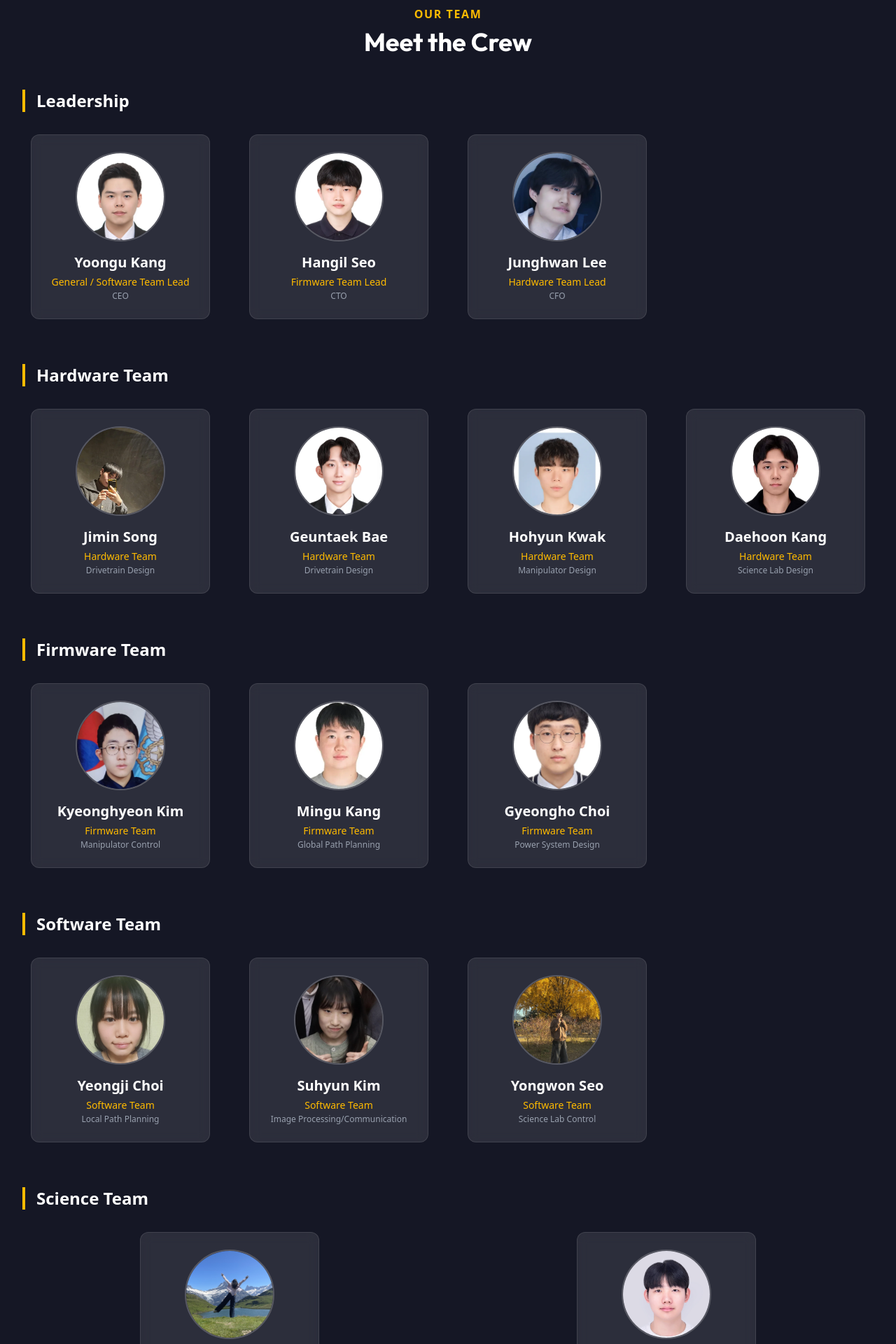
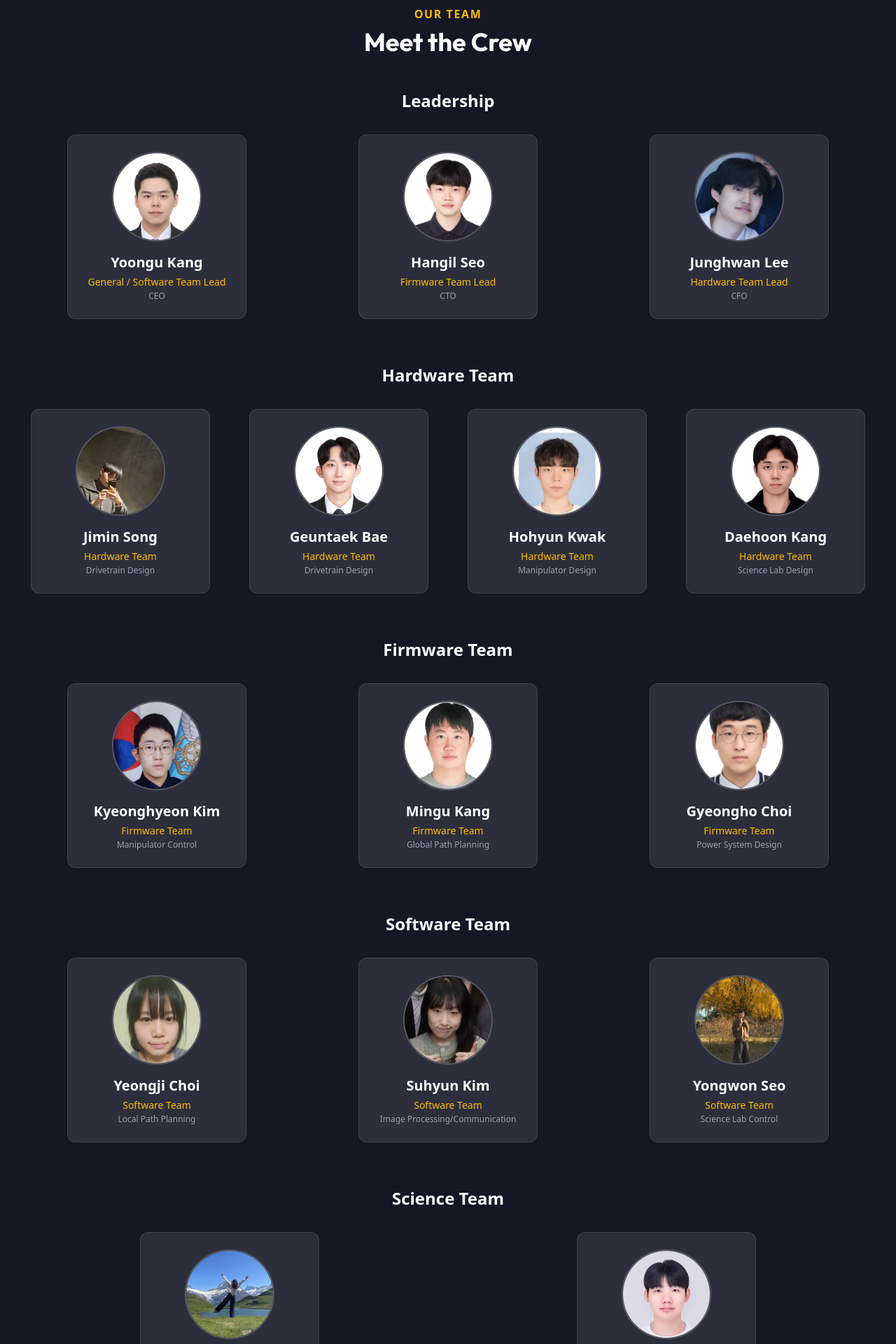
Before and after one commit to ZenithSpace/zenith.github.io, a React (Vite) app in the folder zenith-web/: page / in a window 1280 px wide. Shown: the part 4120-6040 px from the top of the page at 70% size. Built offline with nearby package versions, Linux system fonts and the light colour scheme; a web font is replaced by a local one.

Commit message:
style: center align team headers and items

```diff
--- a/zenith-web/src/components/Team.tsx
+++ b/zenith-web/src/components/Team.tsx
@@ -169,8 +169,8 @@ const Team = () => {
             <div className="hidden lg:block max-w-7xl mx-auto px-4 sm:px-6 lg:px-8 space-y-16">
                 {/* Leadership */}
                 <div className="space-y-8">
-                    <h4 className="text-2xl font-bold text-white border-l-4 border-zenith-sub pl-4">Leadership</h4>
-                    <div className="grid grid-cols-4 gap-8 justify-items-center">
+                    <h4 className="text-2xl font-bold text-white text-center">Leadership</h4>
+                    <div className="flex flex-wrap justify-center gap-8">
                         {groups.leadership.map((member, index) => (
                             <MemberCard key={`lead-${index}`} member={member} />
                         ))}
@@ -179,8 +179,8 @@ const Team = () => {
 
                 {/* Hardware */}
                 <div className="space-y-8">
-                    <h4 className="text-2xl font-bold text-white border-l-4 border-zenith-sub pl-4">Hardware Team</h4>
-                    <div className="grid grid-cols-4 gap-8 justify-items-center">
+                    <h4 className="text-2xl font-bold text-white text-center">Hardware Team</h4>
+                    <div className="flex flex-wrap justify-center gap-8">
                         {groups.hardware.map((member, index) => (
                             <MemberCard key={`hw-${index}`} member={member} />
                         ))}
@@ -189,8 +189,8 @@ const Team = () => {
 
                 {/* Firmware */}
                 <div className="space-y-8">
-                    <h4 className="text-2xl font-bold text-white border-l-4 border-zenith-sub pl-4">Firmware Team</h4>
-                    <div className="grid grid-cols-4 gap-8 justify-items-center">
+                    <h4 className="text-2xl font-bold text-white text-center">Firmware Team</h4>
+                    <div className="flex flex-wrap justify-center gap-8">
                         {groups.firmware.map((member, index) => (
                             <MemberCard key={`fw-${index}`} member={member} />
                         ))}
@@ -199,8 +199,8 @@ const Team = () => {
 
                 {/* Software */}
                 <div className="space-y-8">
-                    <h4 className="text-2xl font-bold text-white border-l-4 border-zenith-sub pl-4">Software Team</h4>
-                    <div className="grid grid-cols-4 gap-8 justify-items-center">
+                    <h4 className="text-2xl font-bold text-white text-center">Software Team</h4>
+                    <div className="flex flex-wrap justify-center gap-8">
                         {groups.software.map((member, index) => (
                             <MemberCard key={`sw-${index}`} member={member} />
                         ))}
@@ -209,8 +209,8 @@ const Team = () => {
 
                 {/* Science */}
                 <div className="space-y-8">
-                    <h4 className="text-2xl font-bold text-white border-l-4 border-zenith-sub pl-4">Science Team</h4>
-                    <div className="flex justify-center gap-8">
+                    <h4 className="text-2xl font-bold text-white text-center">Science Team</h4>
+                    <div className="flex flex-wrap justify-center gap-8">
                         {groups.science.map((member, index) => (
                             <MemberCard key={`sci-${index}`} member={member} />
                         ))}
```
